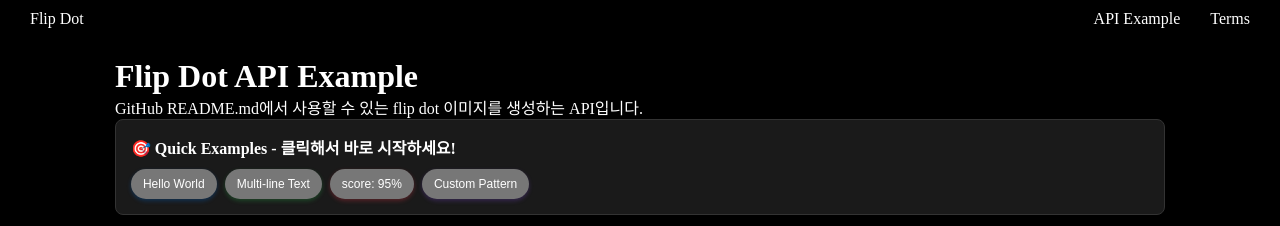
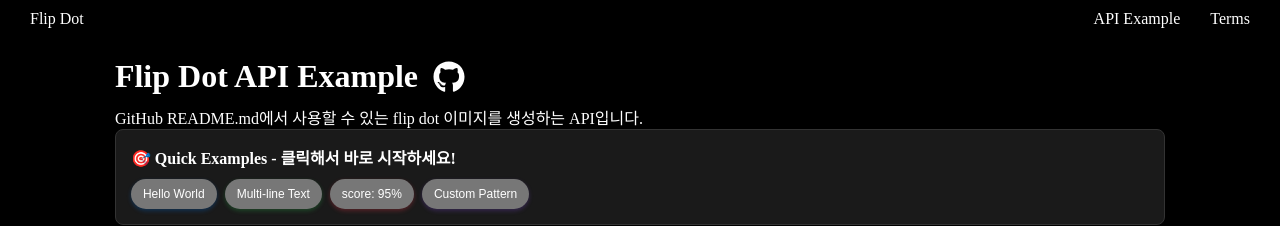
Before and after one commit to Hangeol-Chang/flipdot, a Next.js app: page /example in a window 1280 px wide. Shown: the top 226 px of the page. Built offline with nearby package versions, Linux system fonts and the light colour scheme.

Commit message:
Github redirect link added

```diff
--- a/components/layout/footer.js
+++ b/components/layout/footer.js
@@ -1,5 +1,6 @@
 "use client";
 import styled from 'styled-components'
+import { FaGithub } from 'react-icons/fa'
 
 const StyledFooter = styled.div`
     background : black;
@@ -19,8 +20,27 @@
             <div>
                 @Hangeol-Chang All rights reserved
             </div>
-            <div>
-                connect Info
+            <div style={{
+                display: 'flex',
+                alignItems: 'center',
+                gap: '8px'
+            }}>
+                <span>GitHub:</span>
+                <a
+                    href="https://github.com/Hangeol-Chang"
+                    target="_blank"
+                    rel="noopener noreferrer"
+                    style={{
+                        color: 'white',
+                        textDecoration: 'none',
+                        display: 'flex',
+                        alignItems: 'center',
+                        gap: '4px'
+                    }}
+                >
+                    <FaGithub size={20} />
+                    Hangeol-Chang
+                </a>
             </div>
         </StyledFooter>
     )
--- a/package.json
+++ b/package.json
@@ -15,6 +15,7 @@
     "next": "14.2.5",
     "react": "18.3.1",
     "react-dom": "18.3.1",
+    "react-icons": "^5.5.0",
     "recoil": "^0.7.7",
     "styled-components": "^6.1.11"
   },
--- a/src/app/example/page.js
+++ b/src/app/example/page.js
@@ -1,5 +1,6 @@
 'use client';
 import { useState, useEffect } from 'react';
+import { FaGithub } from 'react-icons/fa';
 
 export default function ExamplePage() {
     const [mode, setMode] = useState('text'); // 'text' 또는 'custom'
@@ -70,7 +71,30 @@
             margin: '0 auto',
             color: 'white'
         }}>
-            <h1>Flip Dot API Example</h1>
+            <div style={{
+                display: 'flex',
+                alignItems: 'center',
+                gap: '15px',
+                marginBottom: '10px'
+            }}>
+                <h1 style={{ margin: 0 }}>Flip Dot API Example</h1>
+                <a
+                    href="https://github.com/Hangeol-Chang/flipdot"
+                    target="_blank"
+                    rel="noopener noreferrer"
+                    style={{
+                        color: 'white',
+                        display: 'flex',
+                        alignItems: 'center',
+                        textDecoration: 'none',
+                        transition: 'opacity 0.2s'
+                    }}
+                    onMouseOver={(e) => e.currentTarget.style.opacity = '0.7'}
+                    onMouseOut={(e) => e.currentTarget.style.opacity = '1'}
+                >
+                    <FaGithub size={32} />
+                </a>
+            </div>
             <p>GitHub README.md에서 사용할 수 있는 flip dot 이미지를 생성하는 API입니다.</p>
 
             {/* 예제 텍스트 - 태그 스타일 */}
```
Also changed, not shown: 1 other file (tests, documents, lock files or other folders).
